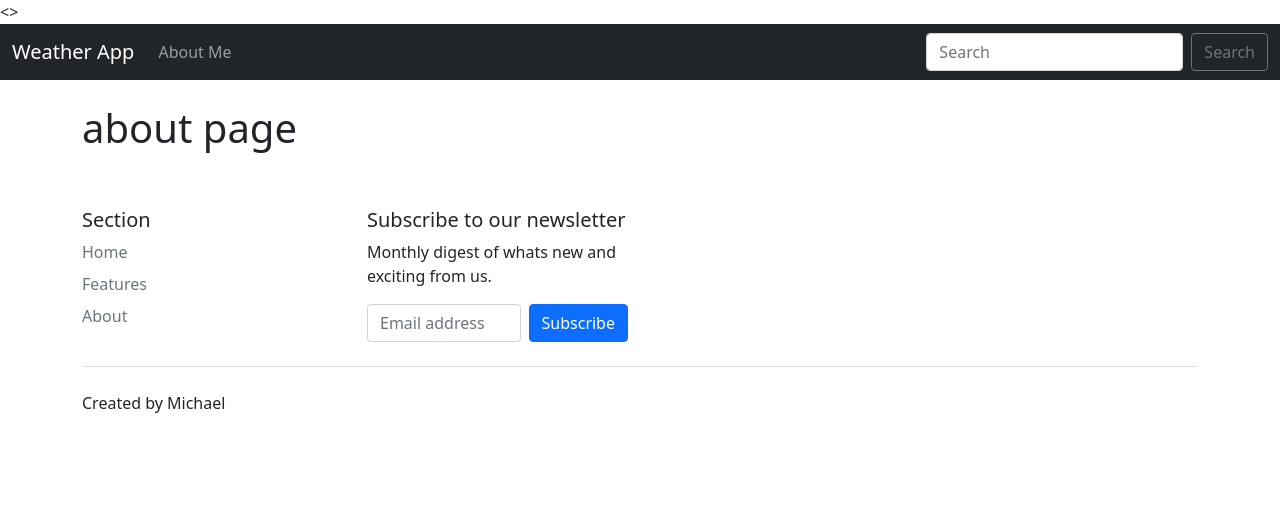
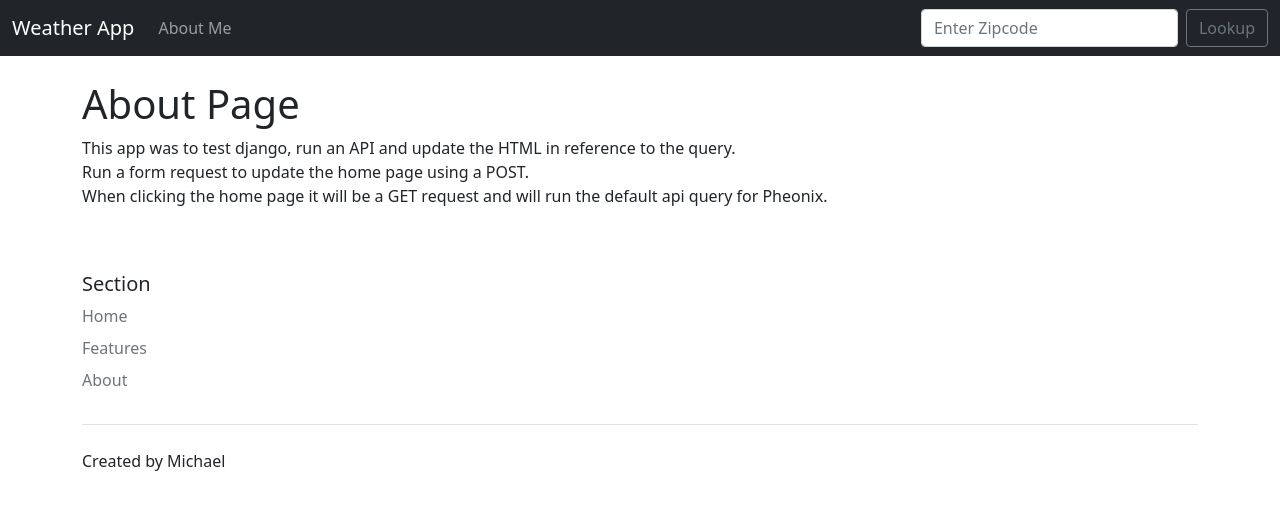
Before and after one commit to mwenz27/weather_lookup, a Django app: page /about.html in a window 1280 px wide. Shown: the top 510 px of the page. Run offline with Django 3.2, Linux system fonts and the light colour scheme.

Commit message:
Form request, updated templates

```diff
--- a/weather/loopup/templates/about.html
+++ b/weather/loopup/templates/about.html
@@ -2,6 +2,14 @@
 
 {% block content %}
 
-<h1>about page </h1>
+<h1>About Page </h1>
+<p>
+    This app was to test django, run an API and update the HTML in reference to the query.
+    <br>
+    Run a form request to update the home page using a POST.
+    <br>
+    When clicking the home page it will be a GET request and will run the default api query for Pheonix.
 
+
+</p>
 {% endblock %}
--- a/weather/loopup/templates/base.html
+++ b/weather/loopup/templates/base.html
@@ -9,8 +9,18 @@
     <link href="https://cdn.jsdelivr.net/npm/bootstrap@5.1.0/dist/css/bootstrap.min.css" rel="stylesheet" integrity="sha384-KyZXEAg3QhqLMpG8r+8fhAXLRk2vvoC2f3B09zVXn8CA5QIVfZOJ3BCsw2P0p/We" crossorigin="anonymous">
 
     <title>Weather Lookup</title>
+
+    <style>
+      .good {background-color: #00CC00 ;}
+      .moderate {background-color: #FFFF00 ;}
+      .sunhealthy {background-color: #FF9900;}
+      .unhealthy {background-color: #FF0000 ;}
+      .vunhealthy {background-color: #990066;}
+      .hazardous {background-color: #660000;}
+    </style>
+
+
   </head>
-  <>
     <nav class="navbar navbar-expand-lg navbar-dark bg-dark">
   <div class="container-fluid">
     <a class="navbar-brand" href="/">Weather App</a>
@@ -27,9 +37,10 @@
         <li class="nav-item">
 
       </ul>
-      <form class="d-flex">
-        <input class="form-control me-2" type="search" placeholder="Search" aria-label="Search">
-        <button class="btn btn-outline-secondary" type="submit">Search</button>
+      <form action="{% url 'home' %}" class="d-flex" method="POST">
+        {% csrf_token %}
+        <input class="form-control me-2" type="search" placeholder="Enter Zipcode" aria-label="Search" name="zipcode">
+        <button class="btn btn-outline-secondary" type="submit">Lookup</button>
       </form>
     </div>
   </div>
@@ -54,23 +65,13 @@
         <ul class="nav flex-column">
           <li class="nav-item mb-2"><a href="#" class="nav-link p-0 text-muted">Home</a></li>
           <li class="nav-item mb-2"><a href="#" class="nav-link p-0 text-muted">Features</a></li>
-          <li class="nav-item mb-2"><a href="#" class="nav-link p-0 text-muted">About</a></li>
+          <li class="nav-item mb-2"><a href="{% url 'about' %}" class="nav-link p-0 text-muted">About</a></li>
         </ul>
       </div>
 
 
 
-      <div class="col-3 offset-1">
-        <form>
-          <h5>Subscribe to our newsletter</h5>
-          <p>Monthly digest of whats new and exciting from us.</p>
-          <div class="d-flex w-100 gap-2">
-            <label for="newsletter1" class="visually-hidden">Email address</label>
-            <input id="newsletter1" type="text" class="form-control" placeholder="Email address">
-            <button class="btn btn-primary" type="button">Subscribe</button>
-          </div>
-        </form>
-      </div>
+
     </div>
 
 
--- a/weather/loopup/views.py
+++ b/weather/loopup/views.py
@@ -6,13 +6,81 @@ def home(request):
     import json
     import requests
 
-    api_request = requests.get(config.API_URL)
-    print(api_request)
-    try:
-        api = json.loads(api_request.content)
-    except Exception as e:
-        api = 'Error ...'
-    return render(request, 'home.html', {'api': api})
+    if request.method == "POST":
+        zipcode = request.POST['zipcode']
+        print(zipcode)
+        api_url = config.API_URL
+        # removing the old zip code
+        api_url = api_url[0:90] + zipcode + api_url[-57:]
+        api_request = requests.get(api_url)
+        print(api_request)
+        try:
+            api = json.loads(api_request.content)
+        except Exception as e:
+            api = 'Error ...'
+
+        if api[0]['Category']['Name'] == "Good":
+            category_description = "0 to 50 Air quality is satisfactory, and air pollution poses little or no risk."
+            category_color = "good"
+        elif api[0]['Category']['Name'] == "Moderate":
+            category_description = "51 to 100 Air quality is acceptable. However, there may be a risk for some people, particularly those who are unusually sensitive to air pollution."
+            category_color = "moderate"
+        elif api[0]['Category']['Name'] == "Unhealthy for Sensitive Groups":
+            category_description = "101 to 150 Members of sensitive groups may experience health effects. The general public is less likely to be affected."
+            category_color = "sunhealthy"
+        elif api[0]['Category']['Name'] == "Unhealthy":
+            category_description = "151 to 200 Some members of the general public may experience health effects; members of sensitive groups may experience more serious health effects."
+            category_color = "unhealthy"
+        elif api[0]['Category']['Name'] == "Very Unhealthy":
+            category_description = "Health alert: The risk of health effects is increased for everyone."
+            category_color = "vunhealthy"
+        elif api[0]['Category']['Name'] == "Hazardous":
+            category_description = "Health warning of emergency conditions: everyone is more likely to be affected."
+            category_color = "hazardous"
+        else:
+            category_description = "Error in api call"
+            category_color = "red"
+
+        return render(request, 'home.html', {'api': api,
+                                         'category_description': category_description,
+                                         'category_color': category_color,
+                                              })
+
+    else:
+        # get request
+        api_request = requests.get(config.API_URL)
+        print(api_request)
+        try:
+            api = json.loads(api_request.content)
+        except Exception as e:
+            api = 'Error ...'
+
+        if api[0]['Category']['Name'] == "Good":
+            category_description = "0 to 50 Air quality is satisfactory, and air pollution poses little or no risk."
+            category_color = "good"
+        elif api[0]['Category']['Name'] == "Moderate":
+            category_description = "51 to 100 Air quality is acceptable. However, there may be a risk for some people, particularly those who are unusually sensitive to air pollution."
+            category_color = "moderate"
+        elif api[0]['Category']['Name'] == "Unhealthy for Sensitive Groups":
+            category_description = "101 to 150 Members of sensitive groups may experience health effects. The general public is less likely to be affected."
+            category_color = "sunhealthy"
+        elif api[0]['Category']['Name'] == "Unhealthy":
+            category_description = "151 to 200 Some members of the general public may experience health effects; members of sensitive groups may experience more serious health effects."
+            category_color = "unhealthy"
+        elif api[0]['Category']['Name'] == "Very Unhealthy":
+            category_description = "Health alert: The risk of health effects is increased for everyone."
+            category_color = "vunhealthy"
+        elif api[0]['Category']['Name'] == "Hazardous":
+            category_description = "Health warning of emergency conditions: everyone is more likely to be affected."
+            category_color = "hazardous"
+        else:
+            category_description = "Error in api call"
+            category_color = "red"
+
+    return render(request, 'home.html', {'api': api,
+                                         'category_description': category_description,
+                                         'category_color': category_color
+                                         })
 
 
 def about(request):
```
Also changed, not shown: weather/loopup/templates/home.html (+6 -24 lines).
